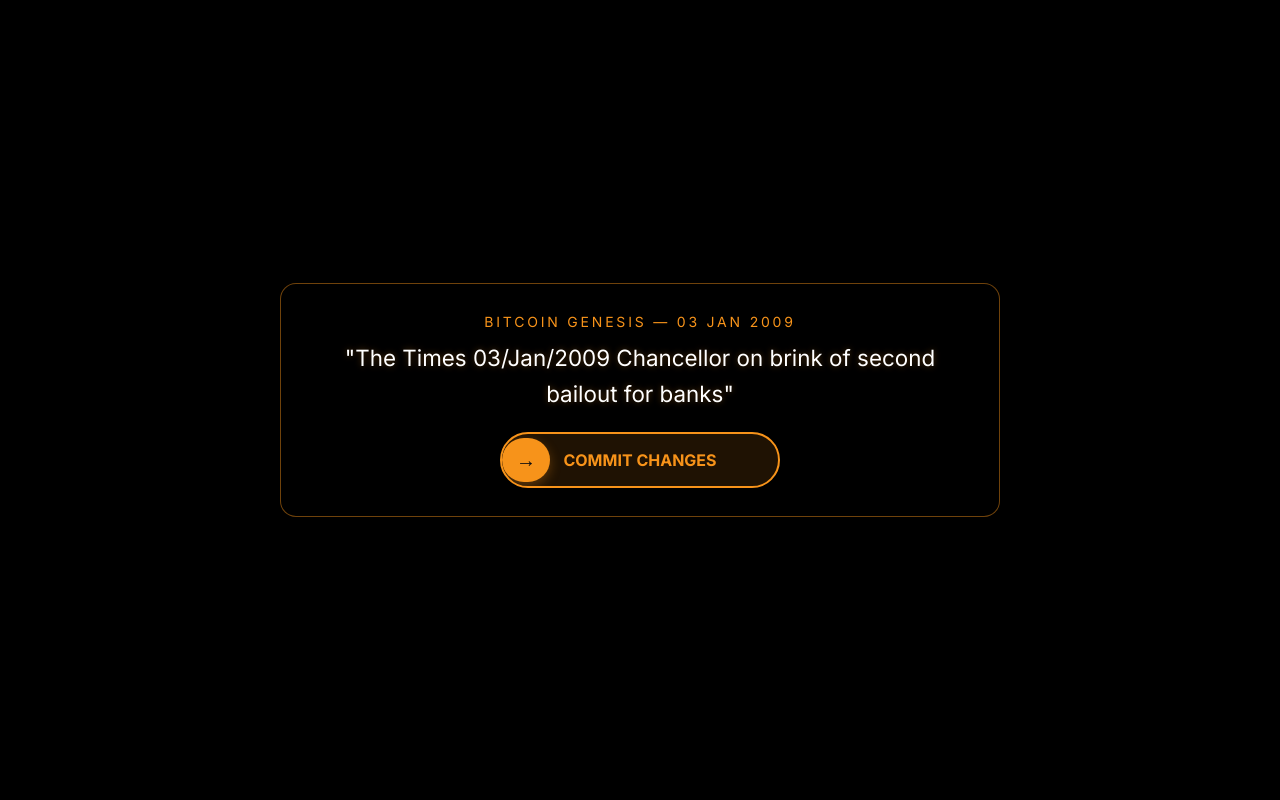
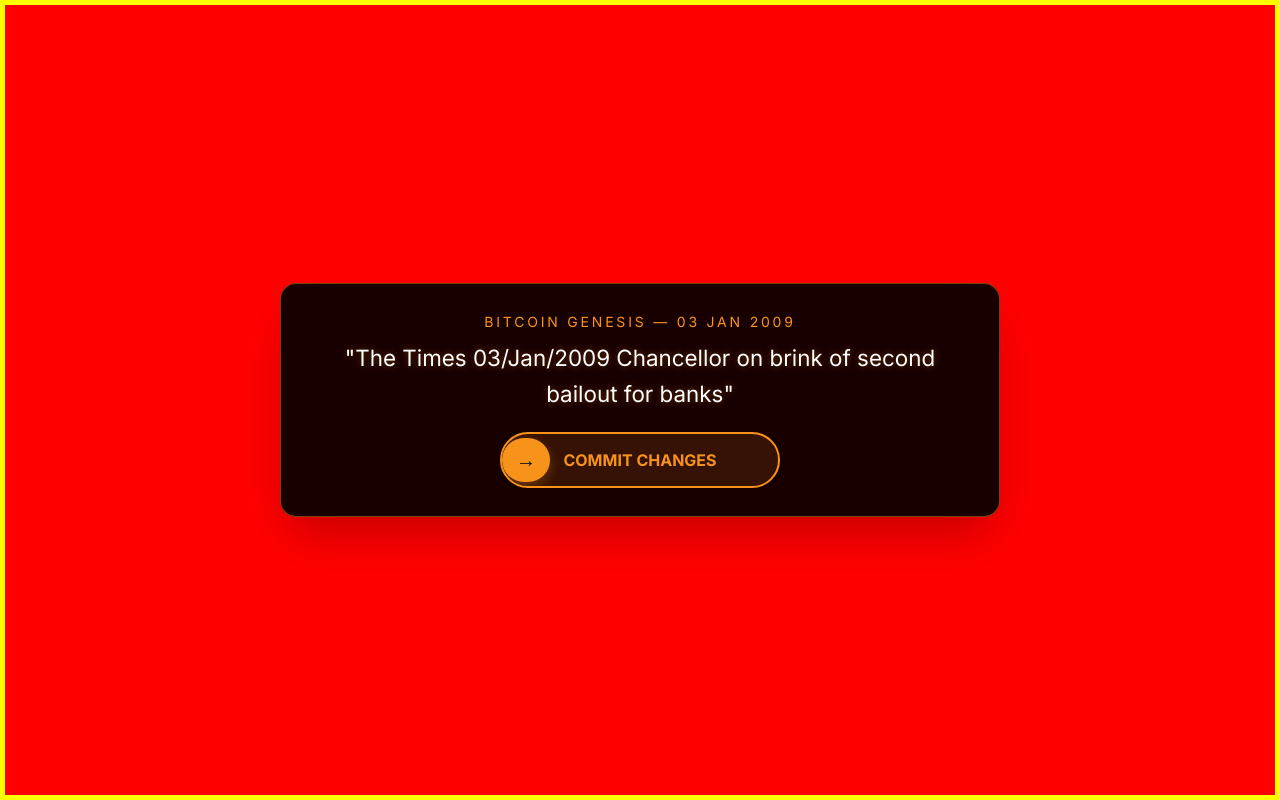
Before and after one commit to Blazekachu/ordinalstrategy-nextjs, a Next.js app: page / in a window 1280 px wide. Built offline with nearby package versions, Linux system fonts and the light colour scheme; no server answers.

Commit message:
DEBUG: Make canvas bright red with yellow border to test visibility

```diff
--- a/app/page.tsx
+++ b/app/page.tsx
@@ -355,7 +355,7 @@
       {/* Landing Overlay */}
       {showGate && (
         <div className="fixed inset-0 z-[10000] bg-black">
-          <canvas ref={gateCanvasRef} className="absolute inset-0 w-full h-full" style={{ display: 'block', opacity: 1, zIndex: 1 }} />
+          <canvas ref={gateCanvasRef} className="absolute inset-0 w-full h-full" style={{ display: 'block', backgroundColor: 'red', border: '5px solid yellow' }} />
           <div className="absolute inset-0 flex items-center justify-center p-4" style={{ zIndex: 2 }}>
             <div className="relative max-w-[720px] w-full bg-black/90 border border-[#f7931a]/45 rounded-2xl shadow-2xl p-5 md:p-7 text-center font-mono backdrop-blur-sm">
               <div className="text-xs md:text-sm tracking-[0.2em] uppercase text-[#f7931a] mb-2">
```
